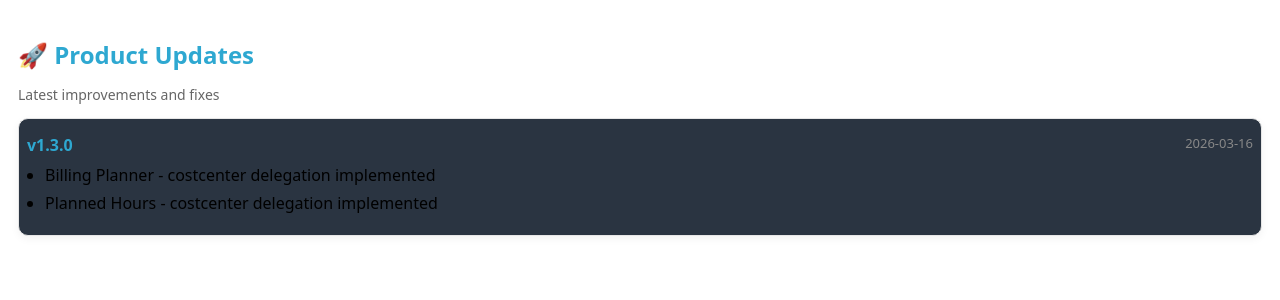
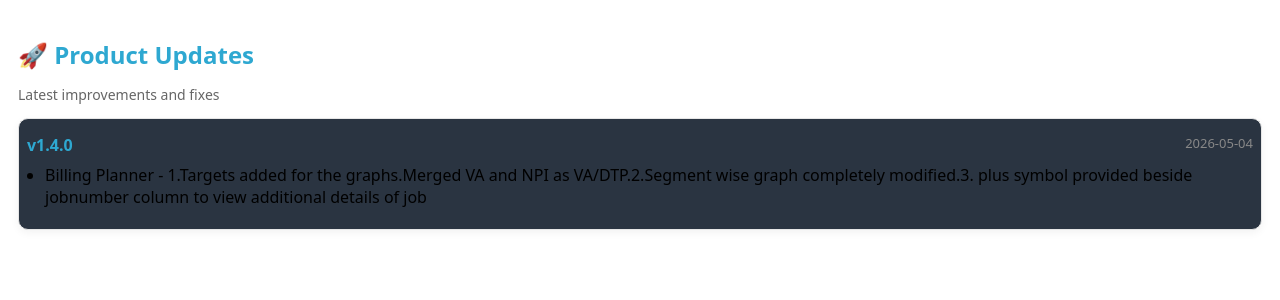
Before and after one commit to SoumyaPShroff/SEEMS_UI, a React (Vite) app: page /Home/ReleaseNotesText in a window 1280 px wide. Shown: the top 300 px of the page. Built offline with nearby package versions, Linux system fonts and the light colour scheme; what chartjs-plugin-datalabels would draw is missing.

Commit message:
projectmanagerchart - filtered out costcenter 45240 Released build for target graphs on 04052026

```diff
--- a/src/components/ReleaseNotesText.ts
+++ b/src/components/ReleaseNotesText.ts
@@ -5,15 +5,22 @@ export interface ReleaseNote {
 }
 
 const ReleaseNotesText: ReleaseNote[] = [
-   {
-
-    version: "v1.3.0",
-    date: "2026-03-16",
+  {
+    version: "v1.4.0",
+    date: "2026-05-04",
     changes: [
-      "Billing Planner - costcenter delegation implemented",
-      "Planned Hours - costcenter delegation implemented",
+      "Billing Planner - 1.Targets added for the graphs.Merged VA and NPI as VA/DTP.2.Segment wise graph completely modified.3. plus symbol provided beside jobnumber column to view additional details of job",
     ],
   },
+  //  {
+
+  //   version: "v1.3.0",
+  //   date: "2026-03-16",
+  //   changes: [
+  //     "Billing Planner - costcenter delegation implemented",
+  //     "Planned Hours - costcenter delegation implemented",
+  //   ],
+  // },
   // {
   //   version: "v1.2.0",
   //   date: "2026-03-13",
--- a/src/models/General/Reports/billingplanner/billingplancharts/ProjectManagerChart.tsx
+++ b/src/models/General/Reports/billingplanner/billingplancharts/ProjectManagerChart.tsx
@@ -24,6 +24,8 @@ interface ProjectManagerBillingRow {
   reportingToPerson?: string | null;
   reportToPerson?: string | null;
   poAmount?: string | number | null;
+  costCenter?: string | number | null;
+  costcenter?: string | number | null;
   managerId?: string | number | null;
   managerid?: string | number | null;
 }
@@ -75,6 +77,9 @@ export const ProjectManagerChart: React.FC<ChartProps> = ({ data }) => {
     const totals: Record<string, ProjectManagerAggregate> = {};
 
     (data as ProjectManagerBillingRow[]).forEach((item) => {
+      const costCenter = String(item.costCenter ?? item.costcenter ?? "").trim();
+      if (costCenter === "45240") return;
+
       const id = normalizeId(item.projectmanagerid);
       if (!id) return;
 
```
